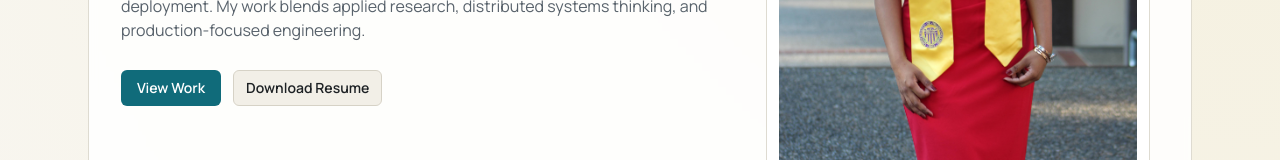
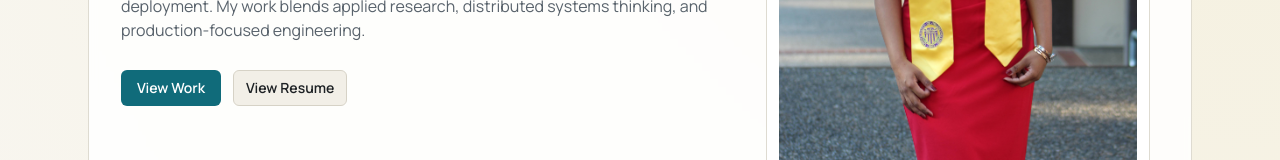
Before and after one commit to priyadhanu14/haripriya.github.io, a Next.js app: page / in a window 1280 px wide. Shown: the part 498-658 px from the top of the page. Built offline with nearby package versions, Linux system fonts and the light colour scheme; no server answers.

Commit message:
Fix outbound links and contact details

```diff
--- a/app/page.tsx
+++ b/app/page.tsx
@@ -40,8 +40,8 @@ export default function HomePage() {
                 >
                   View Work
                 </a>
-                <OutboundLink href={content.profile.resumeUrl} label="resume-download">
-                  Download Resume
+                <OutboundLink href={content.profile.resumeUrl} label="resume-view">
+                  View Resume
                 </OutboundLink>
               </div>
             </div>
@@ -193,9 +193,6 @@ export default function HomePage() {
             <OutboundLink href={content.profile.github} label="contact-github">
               GitHub
             </OutboundLink>
-            <OutboundLink href={content.profile.resumeUrl} label="contact-resume">
-              Resume PDF
-            </OutboundLink>
           </div>
         </section>
       </main>
--- a/components/outbound-link.tsx
+++ b/components/outbound-link.tsx
@@ -11,6 +11,12 @@ interface OutboundLinkProps {
 }
 
 export function OutboundLink({ href, label, children, className }: OutboundLinkProps) {
+  const isExternal =
+    href.startsWith("http://") ||
+    href.startsWith("https://") ||
+    href.startsWith("mailto:") ||
+    href.startsWith("tel:");
+
   const handleClick = () => {
     if (typeof window !== "undefined" && typeof window.gtag === "function") {
       window.gtag("event", "select_content", {
@@ -22,7 +28,9 @@ export function OutboundLink({ href, label, children, className }: OutboundLinkP
   };
 
   return (
-    <Link
+    <>
+      {isExternal ? (
+        <a
           href={href}
           target="_blank"
           rel="noreferrer"
@@ -33,6 +41,19 @@ export function OutboundLink({ href, label, children, className }: OutboundLinkP
           }
         >
           {children}
+        </a>
+      ) : (
+        <Link
+          href={href}
+          onClick={handleClick}
+          className={
+            className ??
+            "focus-ring inline-flex items-center rounded-md border border-line bg-surface-muted px-3 py-1.5 text-sm font-semibold text-text hover:border-accent hover:text-accent"
+          }
+        >
+          {children}
         </Link>
+      )}
+    </>
   );
 }
--- a/lib/content/data.ts
+++ b/lib/content/data.ts
@@ -8,7 +8,7 @@ export const siteContent: SiteContent = {
     bioShort:
       "I build reliable AI products end-to-end, from experimentation to scalable backend deployment. My work blends applied research, distributed systems thinking, and production-focused engineering.",
     email: "haripriyadhanasekaran14@gmail.com",
-    linkedin: "https://www.linkedin.com/in/haripriyadhanasekaran14",
+    linkedin: "https://www.linkedin.com/in/haridhanu14/",
     github: "https://github.com/priyadhanu14",
     resumeUrl: withBasePath("/resume.pdf")
   },
```
Lines whose indentation alone changed are shown as unchanged.
